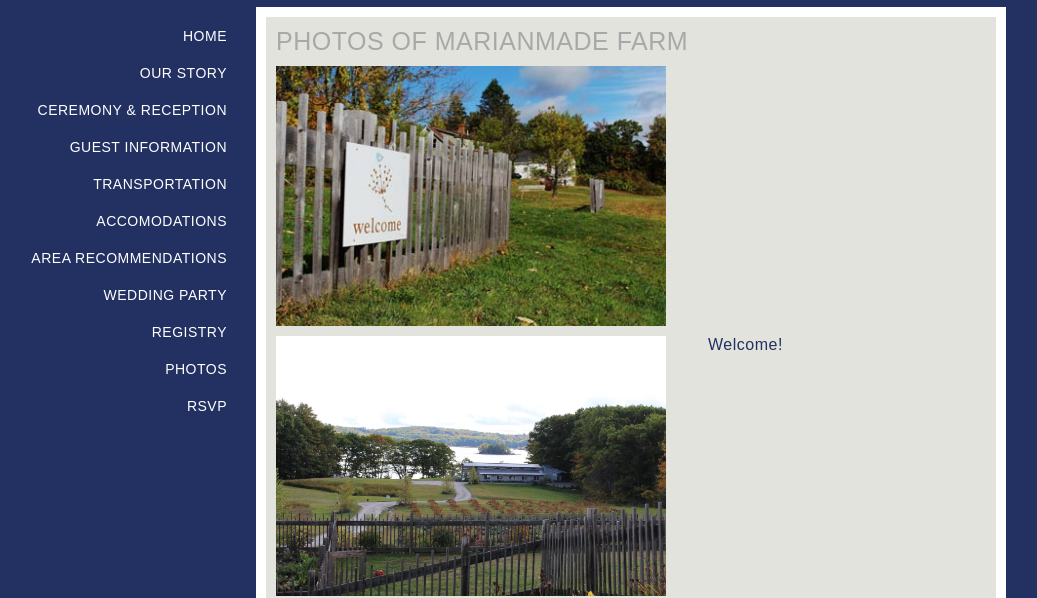
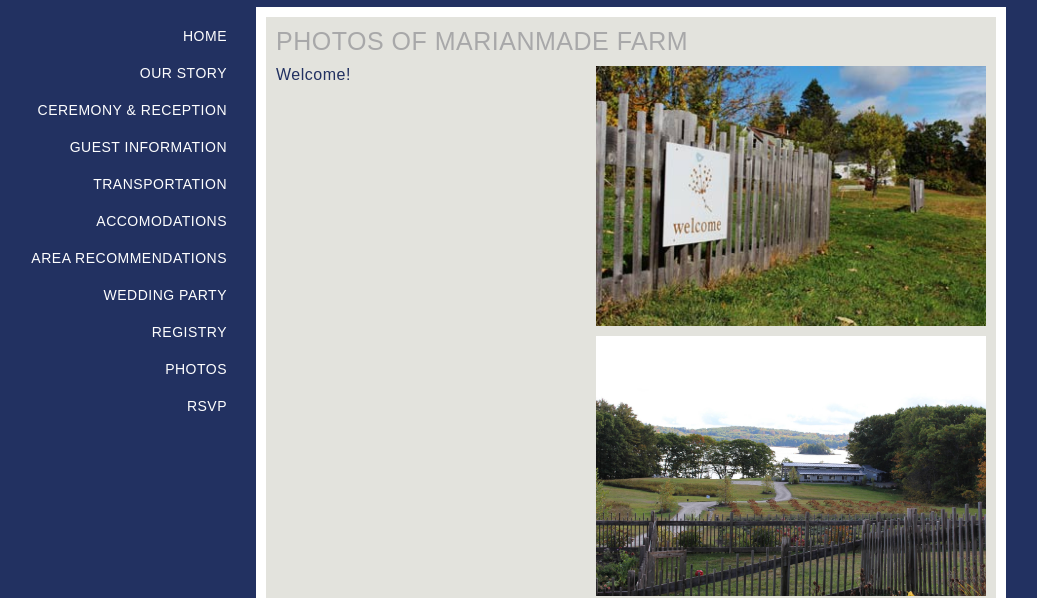
Before and after one commit to kailagrace/wedding-website, a website: page photos.html in a window 1280 px wide. Shown: the part 193-791 px from the top of the page, without its empty margins (64-1101 px from the left). Drawn offline with Linux system fonts and the light colour scheme.

Commit message:
photo page edits

```diff
--- a/photos.html
+++ b/photos.html
@@ -99,7 +99,7 @@
 
     <div class="small-12 large-9 columns tan-section">
     <div class="section-content photos">
-      <div class="photos">
+      <div class="photos photo-page">
     <div class="row">
      <h3> PHOTOS OF MARIANMADE FARM</h3>
       <img src="img/marianmade-farm-five.jpg" alt="Welcome!">
--- a/sass/screen.scss
+++ b/sass/screen.scss
@@ -260,6 +260,9 @@ float:left;}
 
 .photos p {float:right;
 width:40%;}
+
+.photo-page img{float:right;}
+.photo-page p{float:left;}
 
 .float-left{float:left;
 margin-left:10px;}
```
Also changed, not shown: stylesheets/screen.css.
